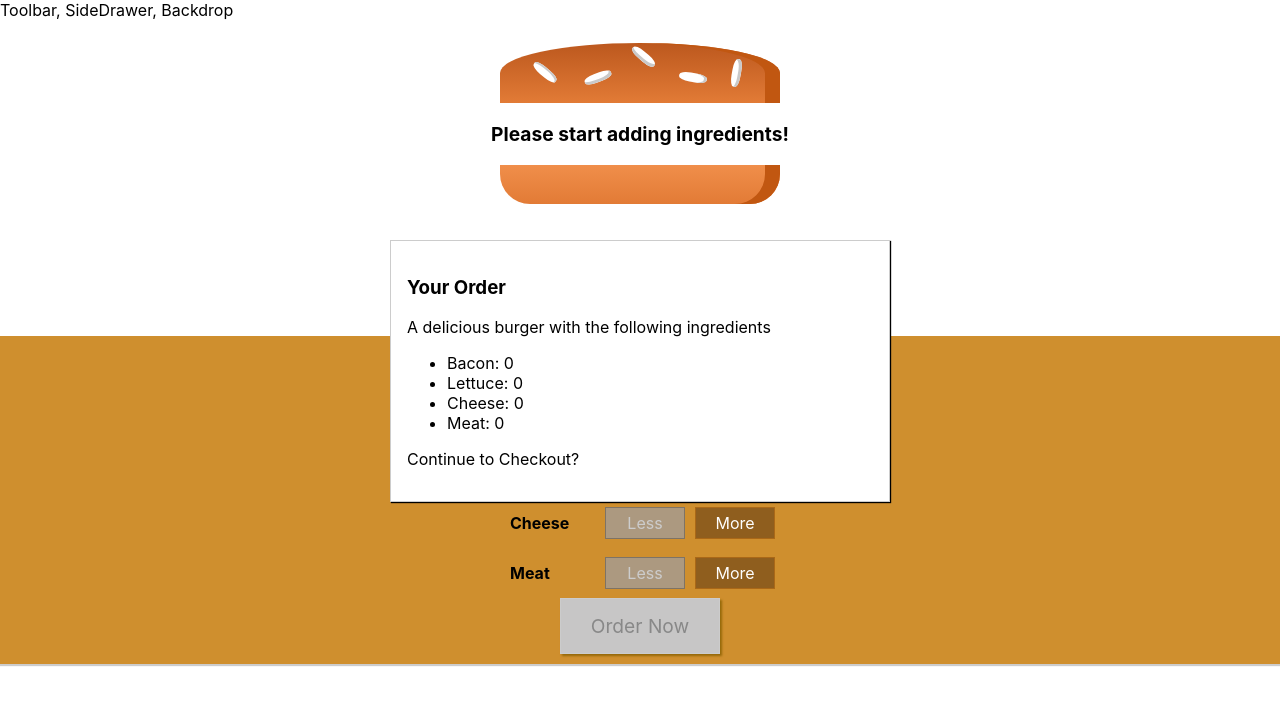
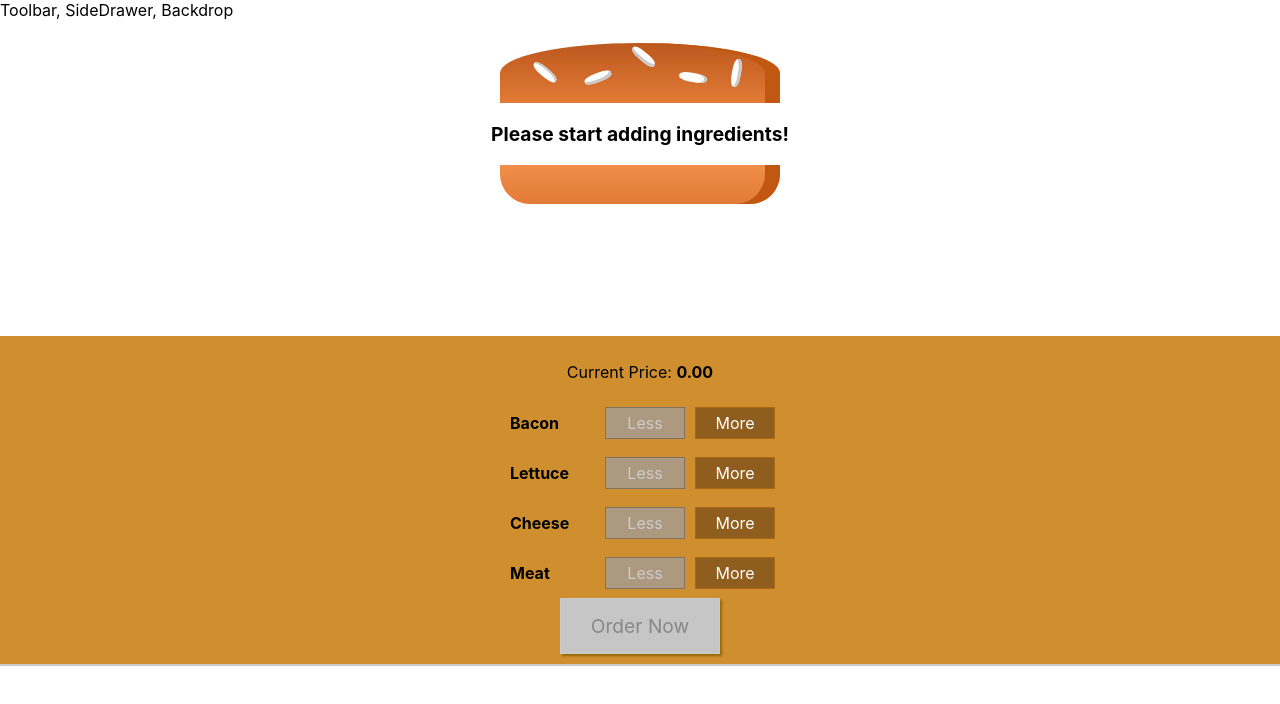
Before and after one commit to ian-schwartz/burger-builder, a React (Create React App) app in the folder burger-builder-app/: page / in a window 1280 px wide. Shown: the top 704 px of the page. Built offline with nearby package versions, Linux system fonts and the light colour scheme.

Commit message:
modal show and hide animation

```diff
--- a/burger-builder-app/src/components/Burger/BuildControls/BuildControls.js
+++ b/burger-builder-app/src/components/Burger/BuildControls/BuildControls.js
@@ -24,7 +24,7 @@
           disabled={props.disabled[ctrl.type]}
         />
       ))}
-      <button className={classes.orderButton} disabled={!props.purchasable}>
+      <button className={classes.orderButton} disabled={!props.purchasable} onClick={props.ordered}>
         Order Now
       </button>
     </div>
--- a/burger-builder-app/src/components/UI/Modal/Modal.js
+++ b/burger-builder-app/src/components/UI/Modal/Modal.js
@@ -1,10 +1,16 @@
-import React from 'react';
-import classes from './Modal.module.css';
+import React from "react";
+import classes from "./Modal.module.css";
 
 const Modal = (props) => (
-    <div className={classes.modal}>
-        {props.children}
-    </div>
+  <div
+    className={classes.modal}
+    style={{
+      transform: props.show ? "translateY(0)" : "translateY(-100vh)",
+      opacity: props.show ? "1" : "0",
+    }}
+  >
+    {props.children}
+  </div>
 );
 
 export default Modal;
--- a/burger-builder-app/src/containers/BurgerBuilder/BurgerBuilder.js
+++ b/burger-builder-app/src/containers/BurgerBuilder/BurgerBuilder.js
@@ -22,6 +22,7 @@
     },
     totalPrice: 0,
     purchasable: false,
+    purchasing: false,
   };
 
   updatedPurchaseState(ingredients) {
@@ -66,6 +67,10 @@
     this.updatedPurchaseState(updatedIngredients);
   };
 
+  purchaseHandler = () => {
+    this.setState({ purchasing: true });
+  }
+
   render() {
     const disabledInfo = {
       ...this.state.ingredients,
@@ -76,7 +81,7 @@
 
     return (
       <Aux>
-        <Modal>
+        <Modal show={this.state.purchasing}>
           <OrderSummary ingredients={this.state.ingredients} />
         </Modal>
         <Burger ingredients={this.state.ingredients} />
@@ -85,6 +90,7 @@
           ingredientRemoved={this.removeIngredientHandler}
           disabled={disabledInfo}
           purchasable={this.state.purchasable}
+          ordered={this.purchaseHandler}
           price={this.state.totalPrice}
         />
       </Aux>
```
